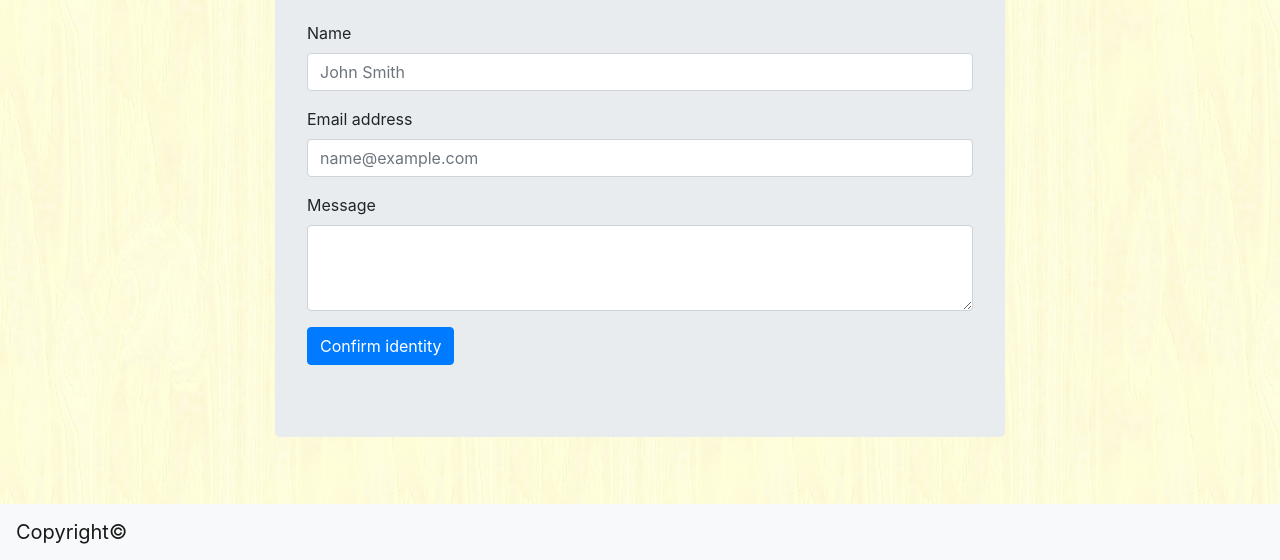
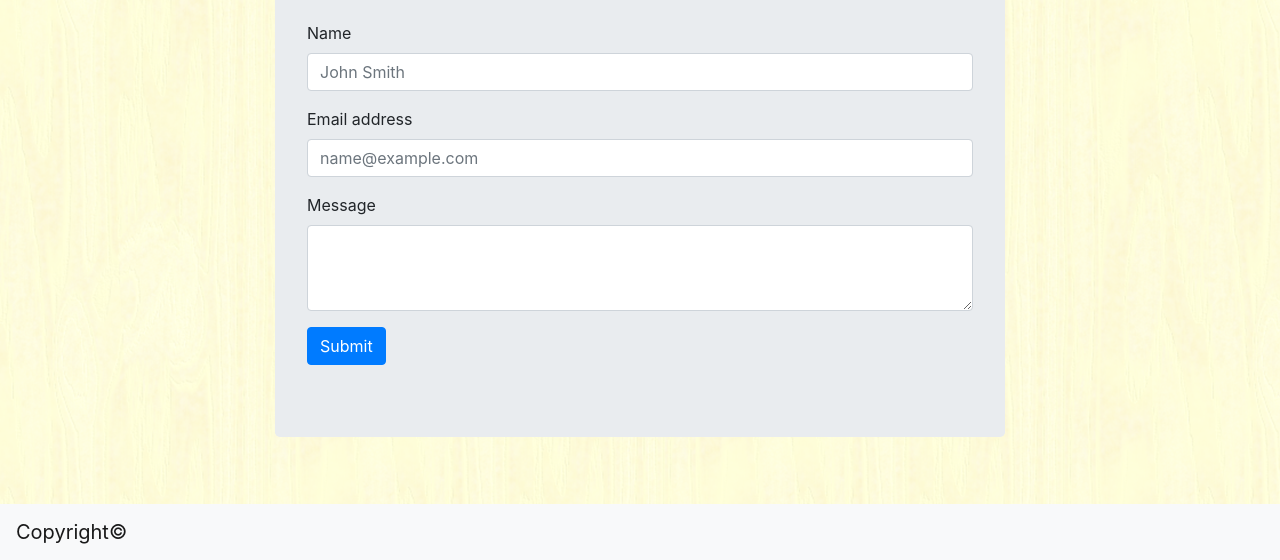
Before and after one commit to Marco321/Bootstrap-Portfolio, a plain HTML site: page contact.html in a window 1280 px wide. Shown: the part 240-800 px from the top of the page. Drawn offline with nearby package versions, Linux system fonts and the light colour scheme.

Commit message:
fixed submit button

```diff
--- a/contact.html
+++ b/contact.html
@@ -47,7 +47,7 @@
                             <label for="exampleFormControlTextarea1">Message</label>
                             <textarea class="form-control" id="exampleFormControlTextarea1" rows="3"></textarea>
                         </div>
-                        <button type="submit" class="btn btn-primary mb-2">Confirm identity</button>
+                        <button type="submit" class="btn btn-primary mb-2">Submit</button>
                     </form>
                 </div>
             </div>
```
